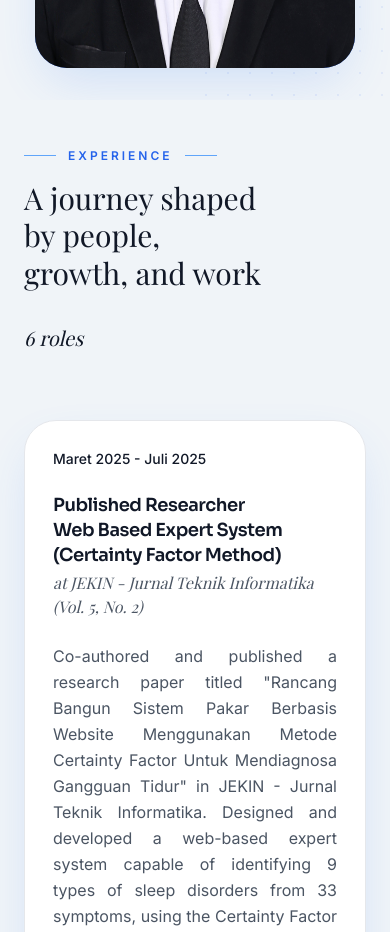
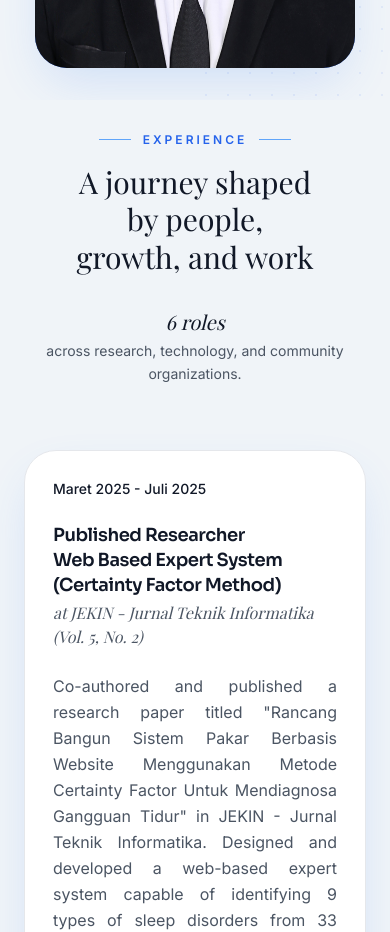
Before and after one commit to jerymechael/jeryportfolio, a Next.js app: page / in a window 390 px wide. Shown: the part 1060-1992 px from the top of the page. Built offline with nearby package versions, Linux system fonts and the light colour scheme.

Commit message:
Fix mobile responsive layout

```diff
--- a/components/Experience/ExperienceSection.tsx
+++ b/components/Experience/ExperienceSection.tsx
@@ -3,10 +3,10 @@ import { experience } from "@/data/experience";
 
 export default function ExperienceSection() {
   return (
-   <section id="experience-section" className="relative pt-12 sm:pt-14 pb-10 sm:pb-14">
+    <section id="experience-section" className="relative pt-8 sm:pt-10 pb-24 sm:pb-32">
       <div className="container-content">
-        <div className="flex flex-col lg:flex-row lg:items-end lg:justify-between gap-8">
-          <div className="flex flex-col gap-4">
+        <div className="flex flex-col items-center text-center gap-8 lg:flex-row lg:items-end lg:justify-between lg:text-left">
+          <div className="flex flex-col items-center text-center gap-4 lg:items-start lg:text-left">
             <span className="flex items-center gap-3 text-xs sm:text-sm font-semibold tracking-[0.25em] uppercase text-blue-600">
               <span className="h-px w-8 bg-blue-400" />
               Experience
@@ -21,13 +21,13 @@ export default function ExperienceSection() {
             <p className="font-serif italic text-xl text-foreground">
               {experience.length} roles
             </p>
-            <p className="mt-1 text-sm leading-relaxed text-muted">
-
+            <p className="mt-1 text-sm leading-relaxed text-muted text-center lg:text-right">
+              across research, technology, and community organizations.
             </p>
           </div>
         </div>
 
-        <div className="mt-16 flex flex-col gap-6 md:gap-0">
+        <div className="mt-16 flex flex-col gap-6">
           {experience.map((entry, index) => (
             <ExperienceItem key={entry.id} entry={entry} index={index} />
           ))}
```
